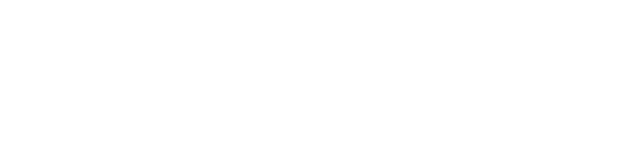
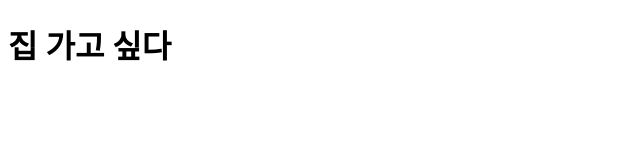
Before and after one commit to hansinhojun/web-programing, a plain HTML site: page index.html in a window 1280 px wide. Shown: the whole page, without its empty margins (0-640 px from the left). Drawn offline with Linux system fonts and the light colour scheme.

Commit message:
second commit

```diff
--- a/index.html
+++ b/index.html
@@ -1,6 +1,7 @@
 <!DOCTYPE html>
 <html lang="en">
 <head>
+<h1> 집 가고 싶다</h1>
   <meta charset="UTF-8">
   <meta name="viewport" content="width=device-width, initial-scale=1.0">
   <title>Document</title>
```
